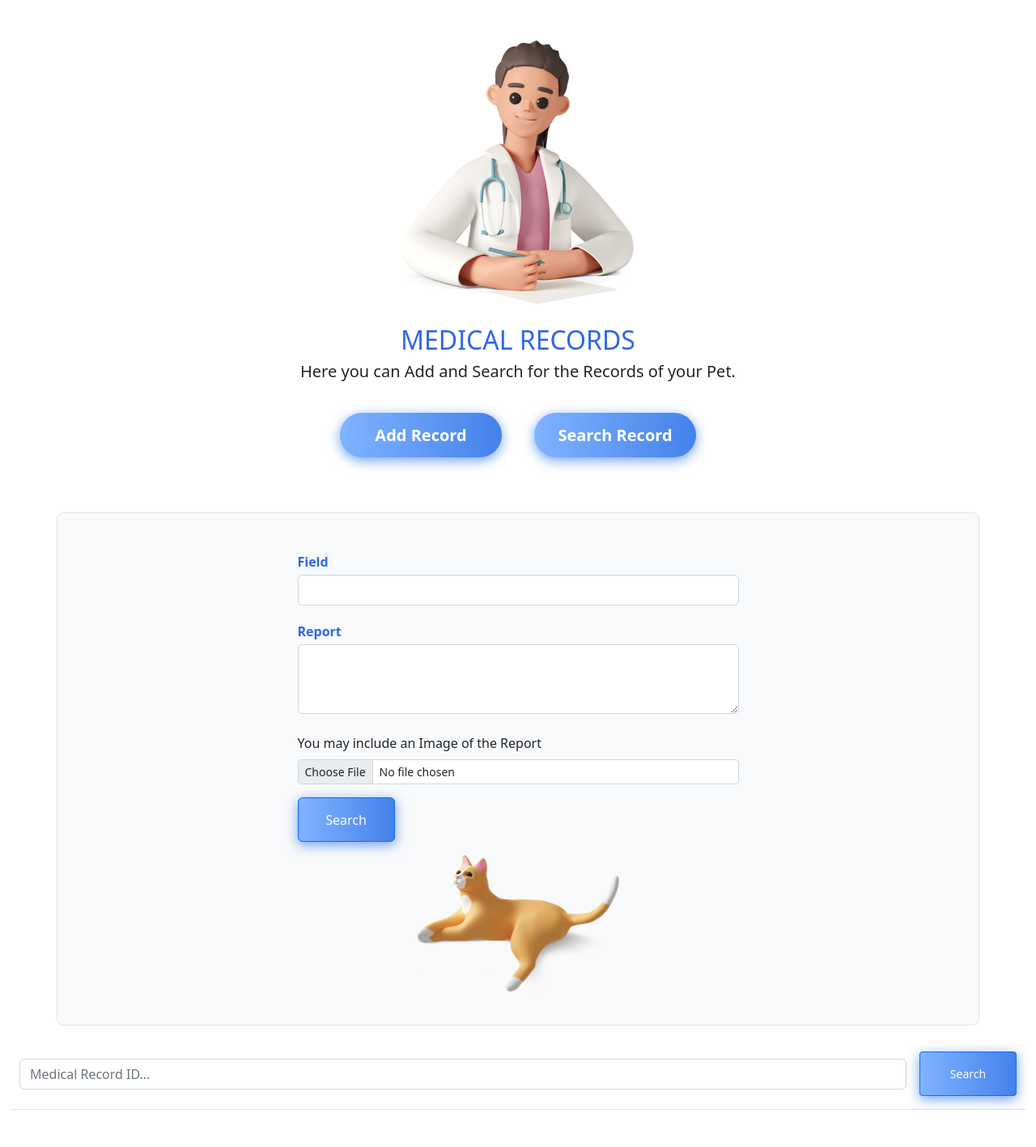
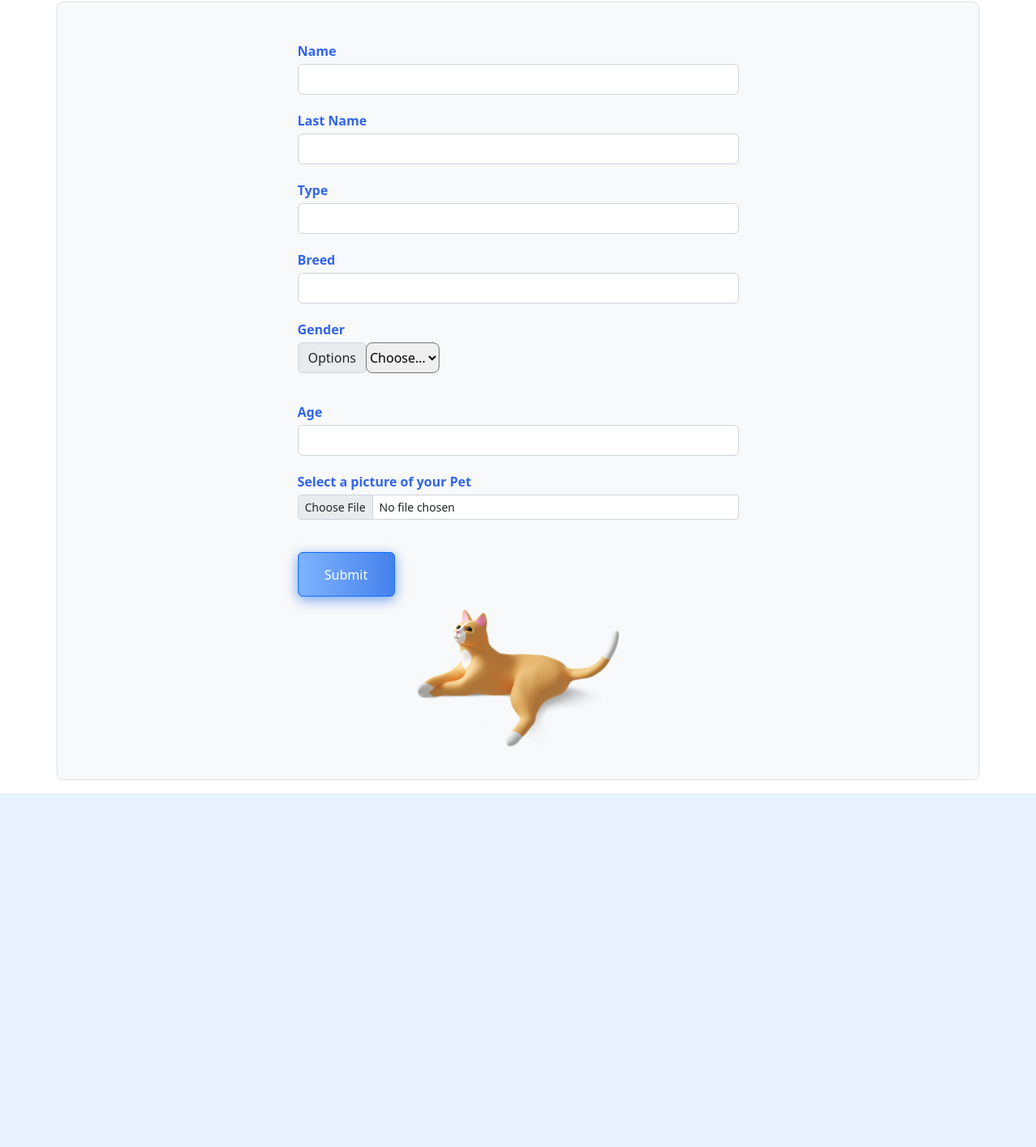
Before and after one commit to dafnecaneda/TP_FINAL_FRONT, a React (Vite) app: page / in a window 1280 px wide. Shown: the part 98-1515 px from the top of the page at 81% size. After the commit the page ends 1078 px from the top, so only its background shows below. Built offline with nearby package versions, Linux system fonts and the light colour scheme.

Commit message:
addpet validator

```diff
--- a/src/App.jsx
+++ b/src/App.jsx
@@ -2,8 +2,9 @@ import React from "react"
 import { Navbar } from "./components/Navbar"
 // import { Home } from "./components/Home"
 // import { SearchPet } from "./components/SearchPet"
-import { SearchMr } from "./components/SearchMr"
-import  AddMr  from "./components/AddMr"
+// import { SearchMr } from "./components/SearchMr"
+// import  AddMr  from "./components/AddMr"
+import AddPet from "./components/AddPet"
 
 function App() {
 
@@ -12,7 +13,7 @@ function App() {
   <>
 <Navbar/>
 
-<SearchMr/>
+<AddPet/>
   </>
   )
 }
--- a/src/components/AddMr.jsx
+++ b/src/components/AddMr.jsx
@@ -4,7 +4,7 @@ import * as yup from 'yup';
 import Warning from '../public/imgs/icons/warning.png'
 import Cat from '../public/imgs/add/cat.png'
 
-const SignUpForm = () => {
+const AddMr = () => {
     const formik = useFormik({
         initialValues: {
             field: "",
@@ -57,7 +57,7 @@ const SignUpForm = () => {
 
 
         <button type="submit" className="formbtn color-9 form-btn rounded- btn mb-3 btn-primary">
-            Search
+           Submit
 
         </button>
      <div  className='  d-flex align-items-end flex-column  '> <img  className='cat ' src={Cat} width='180' height='140'/></div>
@@ -69,4 +69,4 @@ const SignUpForm = () => {
   )
 }
 
-export default SignUpForm
+export default AddMr
--- a/src/components/AddPet.jsx
+++ b/src/components/AddPet.jsx
@@ -0,0 +1,140 @@
+import React from 'react'
+import { useFormik } from 'formik'
+import * as yup from 'yup';
+import Warning from '../public/imgs/icons/warning.png'
+import Cat from '../public/imgs/add/cat.png'
+
+const AddMr = () => {
+    const formik = useFormik({
+        initialValues: {
+            name: "",
+            lastName: "",
+            type: "",
+            breed: "",
+            gender: "",
+            age: "",
+            file: ""
+        },
+        validationSchema: yup.object({
+            name: yup.string().max(15, "Your answer must be 15 characters or less").required("Please provide your Pet's Name.").matches(/^[aA-zZ\s]+$/, "Only alphabet letters are allowed for this field. "),
+            lastName: yup.string().max(15, "Your answer must be 15 characters or less").required("Please provide the Pet Owner Last Name.") .matches(/^[aA-zZ\s]+$/, "Only alphabet letters are allowed for this field. "),
+            type: yup.string().max(15, "Your answer must be 15 characters or less").required("What type of Pet do you have? Example: Dog, Cat, Ferret, Rabbit, Parrot, Turtle, etc.") .matches(/^[aA-zZ\s]+$/, "Only alphabet letters are allowed for this field. "),
+            breed: yup.string().max(50, "Your answer must be 50 characters or less").required("What kind of Breed is your Pet? Example: Mixed, Persian, Labrador, Schnauzer, etc") .matches(/^[aA-zZ\s]+$/, "Only alphabet letters are allowed for this field. "),
+            gender: yup.string().required("Please select the gender of your Pet."),
+            age: yup.number().required(" Only numbers accepted on this input. If your pet is not a year old yet you can put the number 0."),
+            file: yup.mixed().required("A picture must be provided for the Pet's data card")
+        }),
+        onSubmit: (values) => {
+            alert(JSON.stringify(values, null, 2))
+        }
+    })
+  return (
+
+
+      <main className='container-fluid  pb-3'>
+
+          <div className="container bg-light  border rounded-3">
+          <div className="row justify-content-center mt-5">
+
+
+      <form  className='col-10 col-sm-8 col-md-6 lg-4' onSubmit={formik.handleSubmit}>
+
+          <label className='form-label lh-1 fw-bold' htmlFor="name">Name </label>
+          <input className=' form-control' id='name' type="name" name='name' {...formik.getFieldProps("name")}/>
+           {formik.touched.name && formik.errors.name &&
+            <div className="alert alert-danger d-flex align-items-center m-2" role="alert">
+            <img className='img-fluid ' src={Warning} width='30' height='30' alt="Warning"/>
+            <div className='ms-2'>
+            {formik.errors.name}
+            </div>
+            </div>}
+
+          <label className='lh-1 fw-bold mt-4 form-label' htmlFor="lastName">Last Name </label>
+          <input className='form-control' id='lastName' type="lastName" name='lastName'  {...formik.getFieldProps("lastName")} />
+          {formik.touched.lastName && formik.errors.lastName &&
+           <div className="alert alert-danger d-flex align-items-center m-2" role="alert">
+           <img className='img-fluid ' src={Warning} width='30' height='30' alt="Warning"/>
+           <div className='ms-2'>
+           {formik.errors.lastName}
+           </div>
+           </div>}
+
+           <label className='lh-1 fw-bold mt-4 form-label' htmlFor="type">Type </label>
+          <input className='form-control' id='type' type="text" name='type'  {...formik.getFieldProps("type")} />
+          {formik.touched.type && formik.errors.type &&
+           <div className="alert alert-danger d-flex align-items-center m-2" role="alert">
+           <img className='img-fluid ' src={Warning} width='30' height='30' alt="Warning"/>
+           <div className='ms-2'>
+           {formik.errors.type}
+           </div>
+           </div>}
+
+           <label className='lh-1 fw-bold mt-4 form-label' htmlFor="breed">Breed </label>
+          <input className='form-control' id='breed' type="text" name='breed'  {...formik.getFieldProps("breed")} />
+          {formik.touched.breed && formik.errors.breed &&
+           <div className="alert alert-danger d-flex align-items-center m-2" role="alert">
+           <img className='img-fluid ' src={Warning} width='30' height='30' alt="Warning"/>
+           <div className='ms-2'>
+           {formik.errors.breed}
+           </div>
+           </div>}
+
+            <label className='lh-1 fw-bold mt-4 form-label' htmlFor="gender">Gender </label>
+            <div class="input-group mb-3 ">
+            <div class="input-group-prepend">
+            <label class="input-group-text" for="inputGroupSelect01">Options</label>
+            </div>
+            <select class="custom-select rounded-3" id='gender' name='gender'  {...formik.getFieldProps("gender")} >
+            <option selected>Choose...</option>
+            <option value="female">Female</option>
+            <option value="male">Male</option>
+            </select>
+            </div>
+            {formik.touched.gender && formik.errors.gender &&
+           <div className="alert alert-danger d-flex align-items-center m-2" role="alert">
+           <img className='img-fluid ' src={Warning} width='30' height='30' alt="Warning"/>
+           <div className='ms-2'>
+           {formik.errors.gender}
+           </div>
+           </div>}
+
+
+
+           <label className='lh-1 fw-bold mt-4 form-label' htmlFor="age">Age </label>
+          <input className='form-control' id='age' type="number" name='age'  {...formik.getFieldProps("age")} />
+          {formik.touched.age && formik.errors.age &&
+           <div className="alert alert-danger d-flex align-items-center m-2" role="alert">
+           <img className='img-fluid ' src={Warning} width='30' height='30' alt="Warning"/>
+           <div className='ms-2'>
+           {formik.errors.age}
+           </div>
+           </div>}
+
+        <div class="mb-3">
+        <label for="formFileSm" className="mt-4 lh-1 fw-bold form-label">Select a picture of your Pet </label>
+        <input className="form-control form-control-sm" id="formFileSm" type="file" name="file" {...formik.getFieldProps("file")}/>
+        </div>
+        {formik.touched.file && formik.errors.file &&
+           <div className="alert alert-danger d-flex align-items-center m-2" role="alert">
+           <img className='img-fluid ' src={Warning} width='30' height='30' alt="Warning"/>
+           <div className='ms-2'>
+           {formik.errors.file}
+           </div>
+           </div>}
+
+
+
+        <button type="submit" className="formbtn mt-4 color-9 form-btn rounded- btn mb-3 btn-primary">
+           Submit
+
+        </button>
+     <div  className='  d-flex align-items-end flex-column  '> <img  className='cat ' src={Cat} width='180' height='140'/></div>
+      </form>
+
+    </div>
+    </div>
+    </main>
+  )
+}
+
+export default AddMr
--- a/src/components/SearchMr.jsx
+++ b/src/components/SearchMr.jsx
@@ -28,7 +28,7 @@ export const SearchMr = () => {
 
       <div className="d-flex align-items-center">
         <form className="w-100 me-3" role="search">
-          <input type="search" className="form-control" placeholder="Medical Record ID..." aria-label="Search"/>
+          <input type="search" className="form-control" placeholder="Search with your User ID..." aria-label="Search"/>
         </form>
 
         <div className="flex-shrink-0">
@@ -40,11 +40,11 @@ export const SearchMr = () => {
 
       <div className="container mt-5 bg-light border rounded-3">
     <div className="row text-center justify-content-center">
-<h4 className='m-4 fw-bold lh-1'>Medical Records Search results:</h4>
+<h4 className='m-4 fw-bold lh-1'>Medical Records:</h4>
 {/* start of card */}
     <div className="col-xl-3 col-sm-6 m-5">
             <div className="bg-primary cards bg-opacity-10 rounded  py-5 px-4">
-                <h5 className=" text-primary fw-bold">Laboratory</h5><span className="text-uppercase text-muted">record id</span><p>Lorem ipsum dolor sit amet, consectetur adipisicing elit. Consequatur optio nihil, iure expedita dolorum debitis, voluptatem sed quia consequuntur voluptates labore possimus vitae commodi omnis nostrum fuga, odit accusantium neque?</p>
+                <h5 className=" text-primary fw-bold">Laboratory</h5><span className="text-uppercase text-muted">USER ID: #0153</span><p>Blood Exams prior to Surgery for Sapying.</p>
                 <ul className="social mb-0 list-inline mt-3">
                     <li className="list-inline-item"><a href="#" className="social-link"><img src={Edit} alt="" width="50" height="50" className="img-fluid "/></a></li>
                     <li className="list-inline-item"><a href="#" className="social-link"><img src={Download} alt="" width="50" height="50" className="img-fluid "/></a></li>
@@ -56,7 +56,7 @@ export const SearchMr = () => {
 
 <div className="col-xl-3 col-sm-6 m-5">
             <div className="bg-primary cards bg-opacity-10 rounded  py-5 px-4">
-                <h5 className=" text-primary fw-bold">Laboratory</h5><span className="text-uppercase text-muted">record id</span><p>Lorem ipsum dolor sit amet, consectetur adipisicing elit. Consequatur optio nihil, iure expedita dolorum debitis, voluptatem sed quia consequuntur voluptates labore possimus vitae commodi omnis nostrum fuga, odit accusantium neque?</p>
+                <h5 className=" text-primary fw-bold">X Rays</h5><span className="text-uppercase text-muted">USER ID: #0153</span><p>X rays of Chest to follow up Asthma. Moderate results. Patient stable case. Images attached to file for Download.</p>
                 <ul className="social mb-0 list-inline mt-3">
                     <li className="list-inline-item"><a href="#" className="social-link"><img src={Edit} alt="" width="50" height="50" className="img-fluid "/></a></li>
                     <li className="list-inline-item"><a href="#" className="social-link"><img src={Download} alt="" width="50" height="50" className="img-fluid "/></a></li>
--- a/src/public/css/index.css
+++ b/src/public/css/index.css
@@ -59,7 +59,7 @@ html {
   transition: transform .2s;
    box-shadow: rgba(0, 0, 0, 0.25) 0px 14px 28px, rgba(0, 0, 0, 0.22) 0px 10px 10px;
 }
-@media (min-width: 395px) {
+@media (min-width: 415px) {
   .cards:hover {
     transform: scale(1.1);
   }
```
